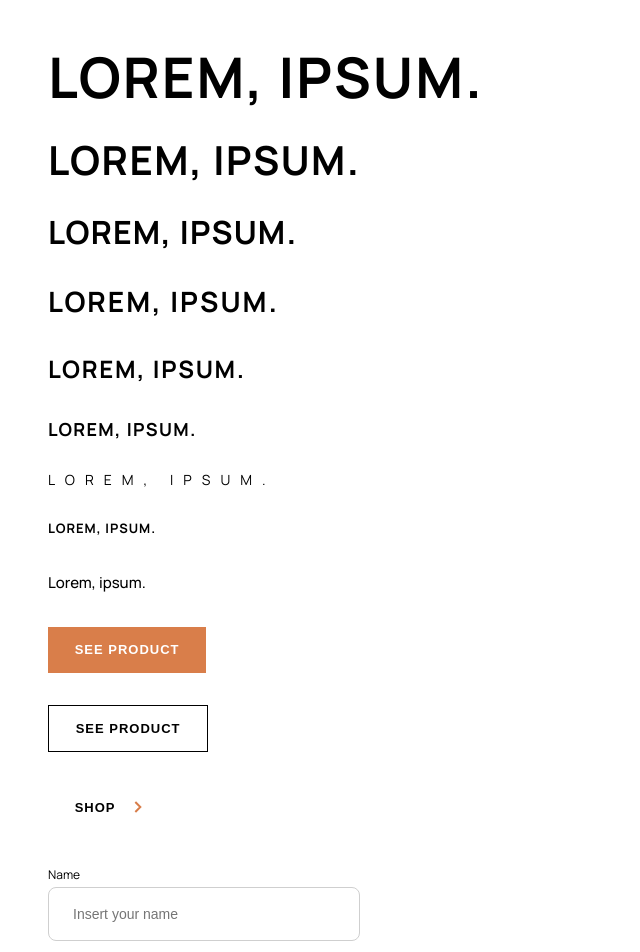
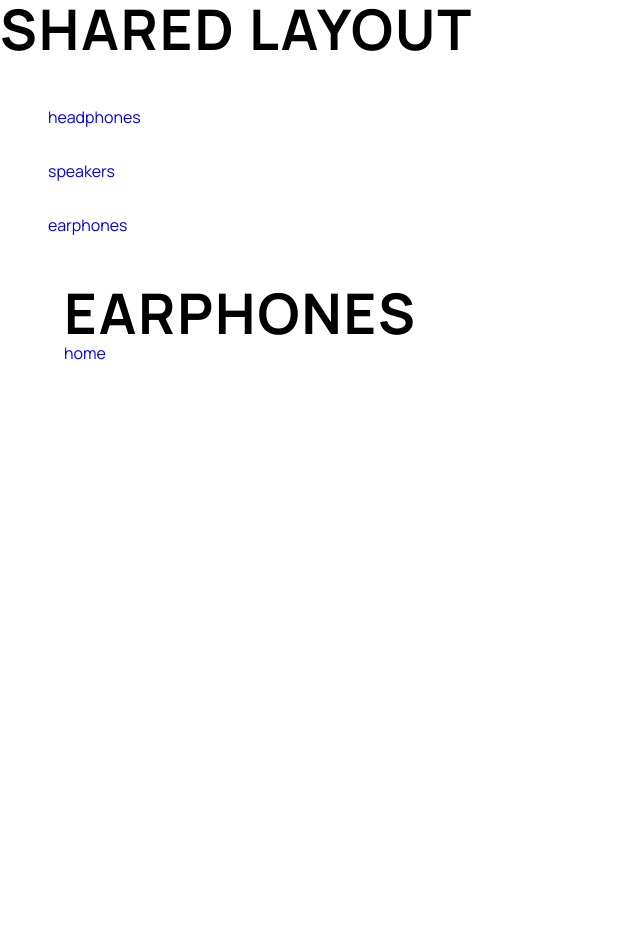
Before and after one commit to koliberdapv/audiophile-ecommerce-website-fmentor, a React (Vite) app: page /category/earphones in a window 1280 px wide. Shown: the top 952 px of the page, without its empty margins (0-640 px from the left). After the commit the page ends 800 px from the top, so only its background shows below. Built offline with nearby package versions, Linux system fonts and the light colour scheme.

Commit message:
browser router added

```diff
--- a/package.json
+++ b/package.json
@@ -12,7 +12,10 @@
 	"dependencies": {
 		"react": "^18.2.0",
 		"react-dom": "^18.2.0",
-		"styled-components": "^6.0.6"
+		"styled-components": "^6.0.6",
+		"react-redux": "^8.1.2",
+		"react-router-dom": "^6.13.0",
+		"@reduxjs/toolkit": "^1.9.5"
 	},
 	"devDependencies": {
 		"@types/react": "^18.2.15",
--- a/src/App.jsx
+++ b/src/App.jsx
@@ -1,30 +1,52 @@
-import {
-	ColorButton,
-	LinkButton,
-	MonochromeButton,
-} from './components/buttons/';
-import Counter from './components/buttons/Counter';
-import FormElement from './components/form/FormElement';
-import FormElementSelect from './components/form/FormElementSelect';
+import { BrowserRouter, Route, Routes } from 'react-router-dom';
+import SharedLayout from './components/ui/SharedLayout';
+import Home from './pages/Home/Home';
+import Headphones from './pages/Headphones/Headphones';
+import Earphones from './pages/Earphones/Earphones';
+import Speakers from './pages/Speakers/Speakers';
+import Product from './pages/Product/Product';
+import Checkout from './pages/Checkout/Checkout';
+import Error from './pages/Error/Error';
+
 function App() {
 	return (
-		<div className="flex column">
-			<h1>Lorem, ipsum.</h1>
-			<h2>Lorem, ipsum.</h2>
-			<h3>Lorem, ipsum.</h3>
-			<h4>Lorem, ipsum.</h4>
-			<h5>Lorem, ipsum.</h5>
-			<h6>Lorem, ipsum.</h6>
-			<p className="overline">Lorem, ipsum.</p>
-			<p className="subtitle">Lorem, ipsum.</p>
-			<p>Lorem, ipsum.</p>
-			<ColorButton />
-			<MonochromeButton />
-			<LinkButton />
-			<FormElement />
-			<FormElementSelect />
-			<Counter />
-		</div>
+		<BrowserRouter>
+			<Routes>
+				<Route
+					path="/"
+					element={<SharedLayout />}
+				>
+					<Route
+						index
+						element={<Home />}
+					/>
+					<Route
+						path="/category/headphones"
+						element={<Headphones />}
+					/>
+					<Route
+						path="/category/speakers"
+						element={<Speakers />}
+					/>
+					<Route
+						path="/category/earphones"
+						element={<Earphones />}
+					/>
+					<Route
+						path="/product/:id"
+						element={<Product />}
+					/>
+					<Route
+						path="/checkout"
+						element={<Checkout />}
+					/>
+				</Route>
+				<Route
+					path="*"
+					element={<Error />}
+				/>
+			</Routes>
+		</BrowserRouter>
 	);
 }
 
--- /dev/null
+++ b/src/components/ui/SharedLayout.jsx
@@ -0,0 +1,18 @@
+import { Link, Outlet } from 'react-router-dom';
+const SharedLayout = () => {
+	return (
+		<div>
+			<h1>Shared layout</h1>
+			<div className="flex column">
+				<Link to="/category/headphones">headphones</Link>
+				<Link to="/category/speakers">speakers</Link>
+				<Link to="/category/earphones">earphones</Link>
+			</div>
+			<div className="container">
+				<Outlet />
+			</div>
+		</div>
+	);
+};
+
+export default SharedLayout;
--- /dev/null
+++ b/src/pages/Checkout/Checkout.jsx
@@ -0,0 +1,12 @@
+import { Link } from 'react-router-dom';
+
+const Checkout = () => {
+	return (
+		<div>
+			<h1>Checkout</h1>
+			<Link to="/">home</Link>
+		</div>
+	);
+};
+
+export default Checkout;
--- /dev/null
+++ b/src/pages/Earphones/Earphones.jsx
@@ -0,0 +1,12 @@
+import { Link } from 'react-router-dom';
+
+const Earphones = () => {
+	return (
+		<div>
+			<h1>Earphones</h1>
+			<Link to="/">home</Link>
+		</div>
+	);
+};
+
+export default Earphones;
--- /dev/null
+++ b/src/pages/Error/Error.jsx
@@ -0,0 +1,12 @@
+import { Link } from 'react-router-dom';
+
+const Error = () => {
+	return (
+		<>
+			<div>Error</div>
+			<Link to="/">home</Link>
+		</>
+	);
+};
+
+export default Error;
--- /dev/null
+++ b/src/pages/Headphones/Headphones.jsx
@@ -0,0 +1,12 @@
+import { Link } from 'react-router-dom';
+
+const Headphones = () => {
+	return (
+		<div>
+			<h1>Headphones</h1>
+			<Link to="/">home</Link>
+		</div>
+	);
+};
+
+export default Headphones;
--- /dev/null
+++ b/src/pages/Home/Home.jsx
@@ -0,0 +1,5 @@
+const Home = () => {
+	return <div>Home</div>;
+};
+
+export default Home;
--- /dev/null
+++ b/src/pages/Product/Product.jsx
@@ -0,0 +1,12 @@
+import { Link } from 'react-router-dom';
+
+const Product = () => {
+	return (
+		<div>
+			<h1>Product</h1>
+			<Link to="/">home</Link>
+		</div>
+	);
+};
+
+export default Product;
--- /dev/null
+++ b/src/pages/Speakers/Speakers.jsx
@@ -0,0 +1,12 @@
+import { Link } from 'react-router-dom';
+
+const Speakers = () => {
+	return (
+		<div>
+			<h1>Speakers</h1>
+			<Link to="/">home</Link>
+		</div>
+	);
+};
+
+export default Speakers;
```
Also changed, not shown: 1 other file (tests, documents, lock files or other folders).
